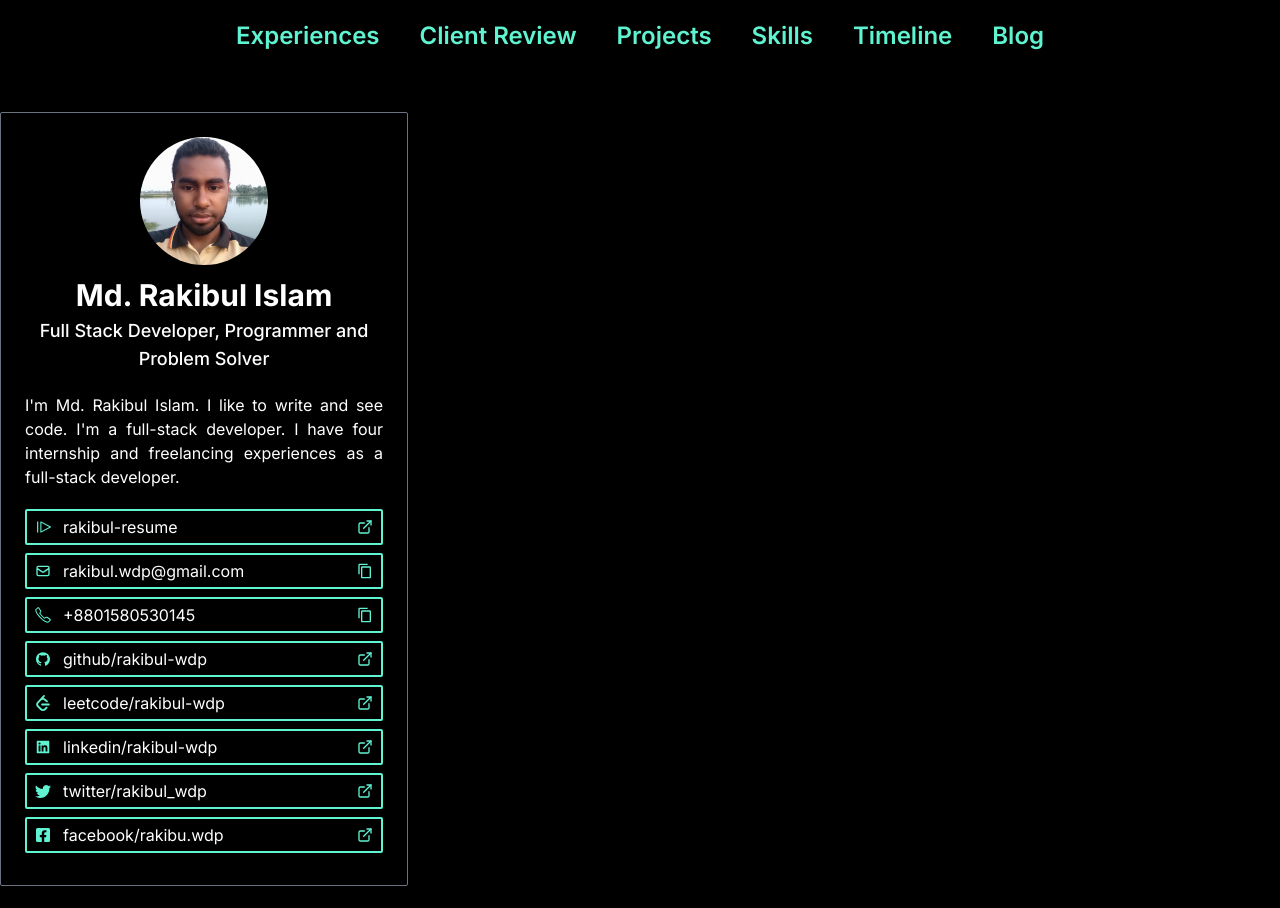
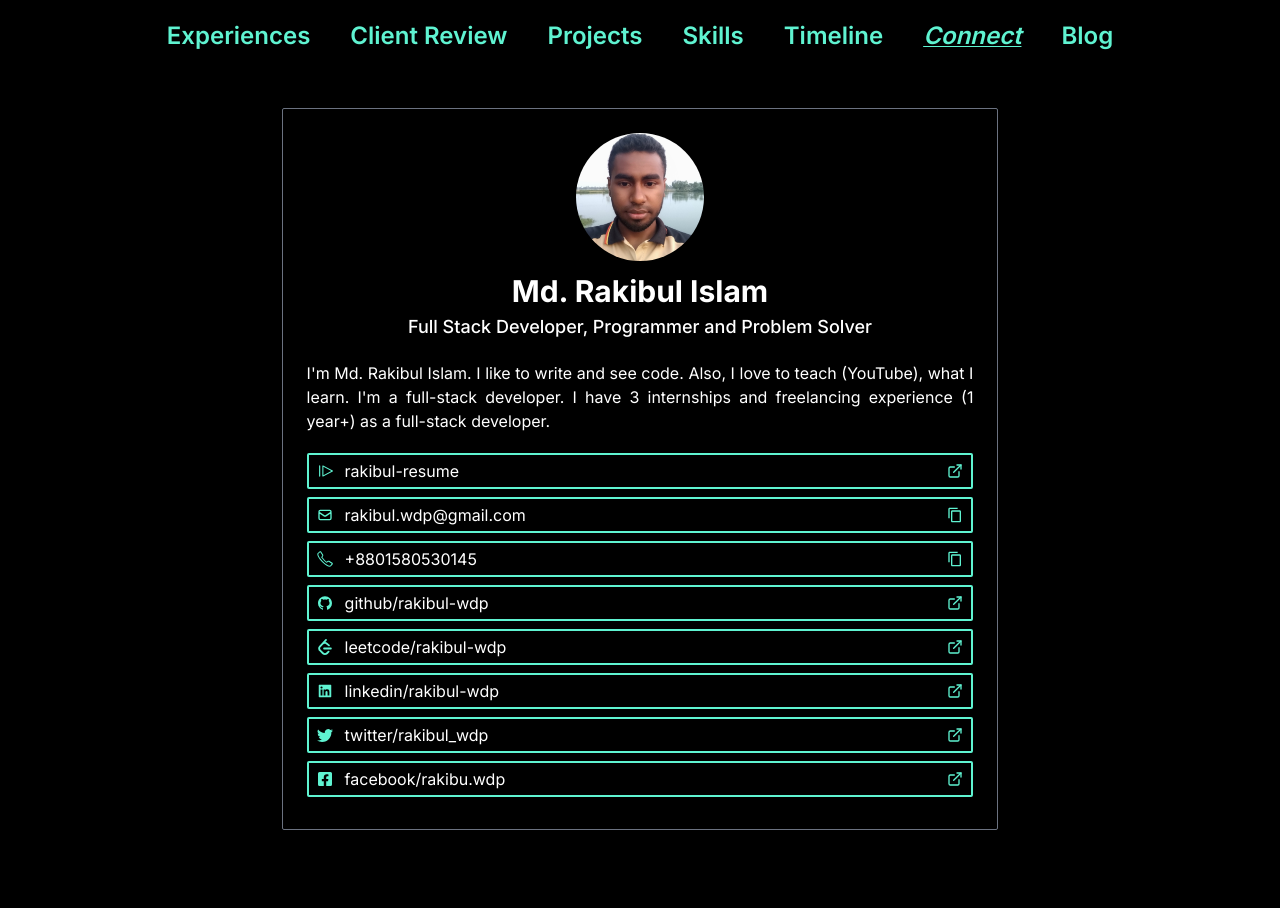
Before and after one commit to rakibul-wdp/portfolio, a Next.js app: page /connect in a window 1280 px wide. Before the commit this address had no page. After the commit the page ends 830 px from the top, so only its background shows below. Built offline with nearby package versions, Linux system fonts and the light colour scheme.

Commit message:
change design

```diff
--- a/app/blog/page.tsx
+++ b/app/blog/page.tsx
@@ -1,7 +1,5 @@
 const Page = () => {
-  return (
-    <div className="w-[85%] text-white text-2xl">Blog is coming soon...!!!</div>
-  );
+  return <div className="text-white text-2xl">Blog is coming soon...!!!</div>;
 };
 
 export default Page;
--- /dev/null
+++ b/app/connect/page.tsx
@@ -0,0 +1,11 @@
+import About from "@/components/About";
+
+const Connect = () => {
+  return (
+    <div>
+      <About />
+    </div>
+  );
+};
+
+export default Connect;
--- a/app/layout.tsx
+++ b/app/layout.tsx
@@ -1,4 +1,3 @@
-import About from "@/components/About";
 import Container from "@/components/Container";
 import Navbar from "@/components/Navbar";
 import type { Metadata } from "next";
@@ -22,12 +21,7 @@ export default function RootLayout({
       <body className={inter.className}>
         <Container>
           <Navbar />
-          <main className="flex lg:gap-14">
-            <div className="basis-1/3 hidden lg:block">
-              <About />
-            </div>
-            <div className="basis-2/3">{children}</div>
-          </main>
+          <main className="w-[56%] mx-auto">{children}</main>
         </Container>
       </body>
     </html>
--- a/app/page.tsx
+++ b/app/page.tsx
@@ -4,7 +4,7 @@ import { TiArrowUpThick } from "react-icons/ti";
 
 export default function Home() {
   return (
-    <main className="w-[85%]">
+    <main>
       {experiences.map((experience) => (
         <div
           className="flex flex-col mb-10 text-white p-5 border-[0.01px] rounded-sm border-gray-500"
--- a/app/projects/page.tsx
+++ b/app/projects/page.tsx
@@ -6,7 +6,7 @@ import { TiArrowUpThick } from "react-icons/ti";
 
 const Page = () => {
   return (
-    <main className="w-[85%]">
+    <main>
       {projects.map((project) => (
         <div
           className="flex flex-col mb-10 text-white border-[0.01px] rounded-sm border-gray-500"
--- a/app/review/page.tsx
+++ b/app/review/page.tsx
@@ -5,7 +5,7 @@ import { RxDividerVertical } from "react-icons/rx";
 
 const Review = () => {
   return (
-    <div className="w-[85%]">
+    <div>
       {reviews.map((review) => (
         <div
           className="flex flex-col mb-10 text-white p-5 border-[0.01px] rounded-sm border-gray-500"
--- a/app/skills/page.tsx
+++ b/app/skills/page.tsx
@@ -2,7 +2,7 @@ import { skills } from "@/constants/skills";
 
 const Page = () => {
   return (
-    <div className="w-[85%]">
+    <div>
       {skills.map((skill) => (
         <div
           className="flex flex-col mb-10 text-white p-5 border-[0.01px] rounded-sm border-gray-500"
--- a/app/timeline/page.tsx
+++ b/app/timeline/page.tsx
@@ -3,7 +3,7 @@ import { TiArrowUpThick } from "react-icons/ti";
 
 const Page = () => {
   return (
-    <div className="w-[85%]">
+    <div>
       {timelines.map((timeline) => (
         <>
           <div
--- a/components/About.tsx
+++ b/components/About.tsx
@@ -18,9 +18,10 @@ const About = () => {
       </div>
 
       <p className="my-5 text-justify">
-        I'm Md. Rakibul Islam. I like to write and see code. I'm a full-stack
-        developer. I have four internship and freelancing experiences as a
-        full-stack developer.
+        I'm Md. Rakibul Islam. I like to write and see code. Also, I love to
+        teach (YouTube), what I learn. I'm a full-stack developer. I have 3
+        internships and freelancing experience (1 year+) as a full-stack
+        developer.
       </p>
 
       <Contact />
--- a/constants/navLinks.ts
+++ b/constants/navLinks.ts
@@ -31,6 +31,11 @@ export const navLinks = [
   },
   {
     id: 7,
+    route: "/connect",
+    label: "Connect",
+  },
+  {
+    id: 8,
     route: "/blog",
     label: "Blog",
   },
```
